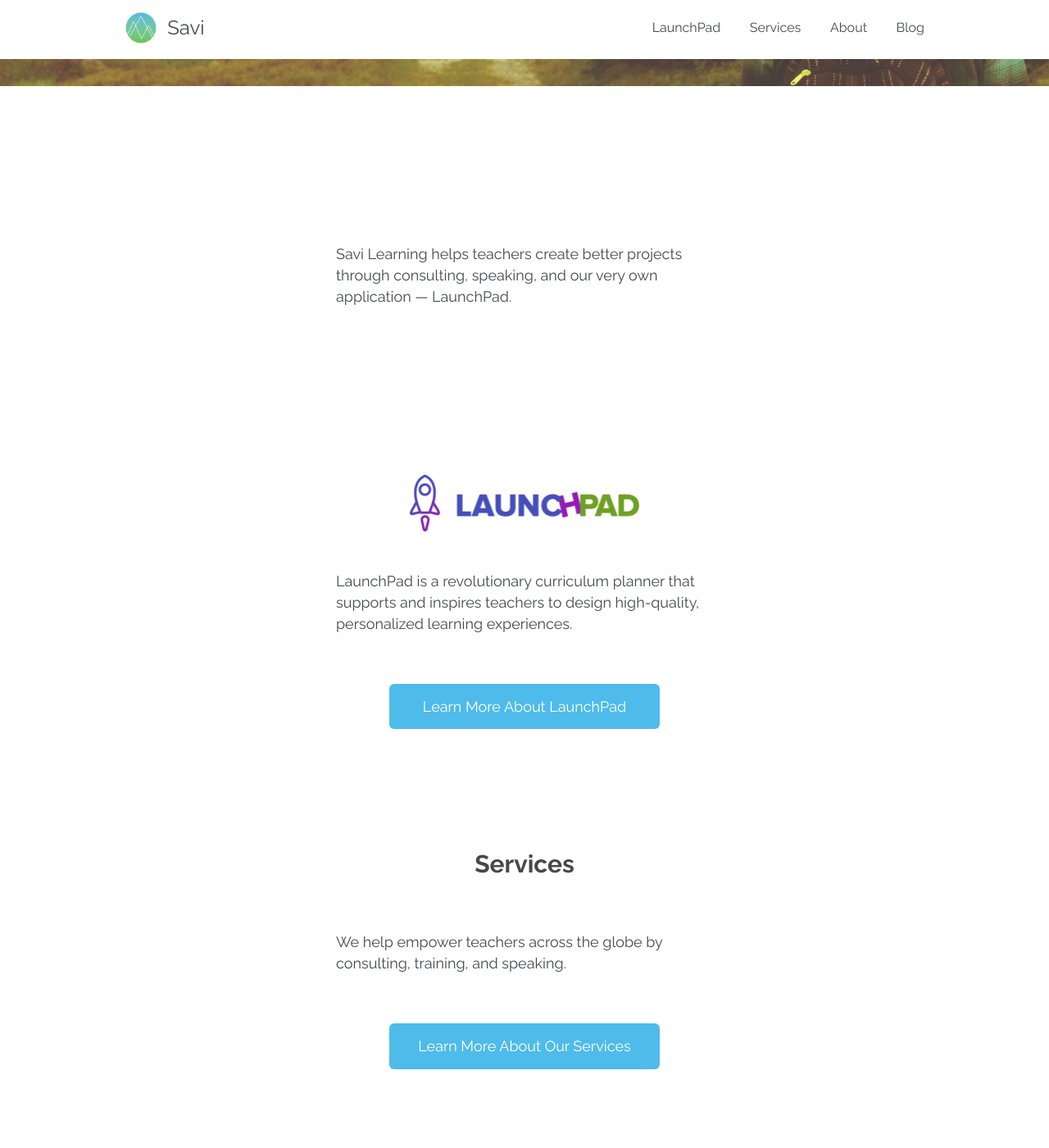
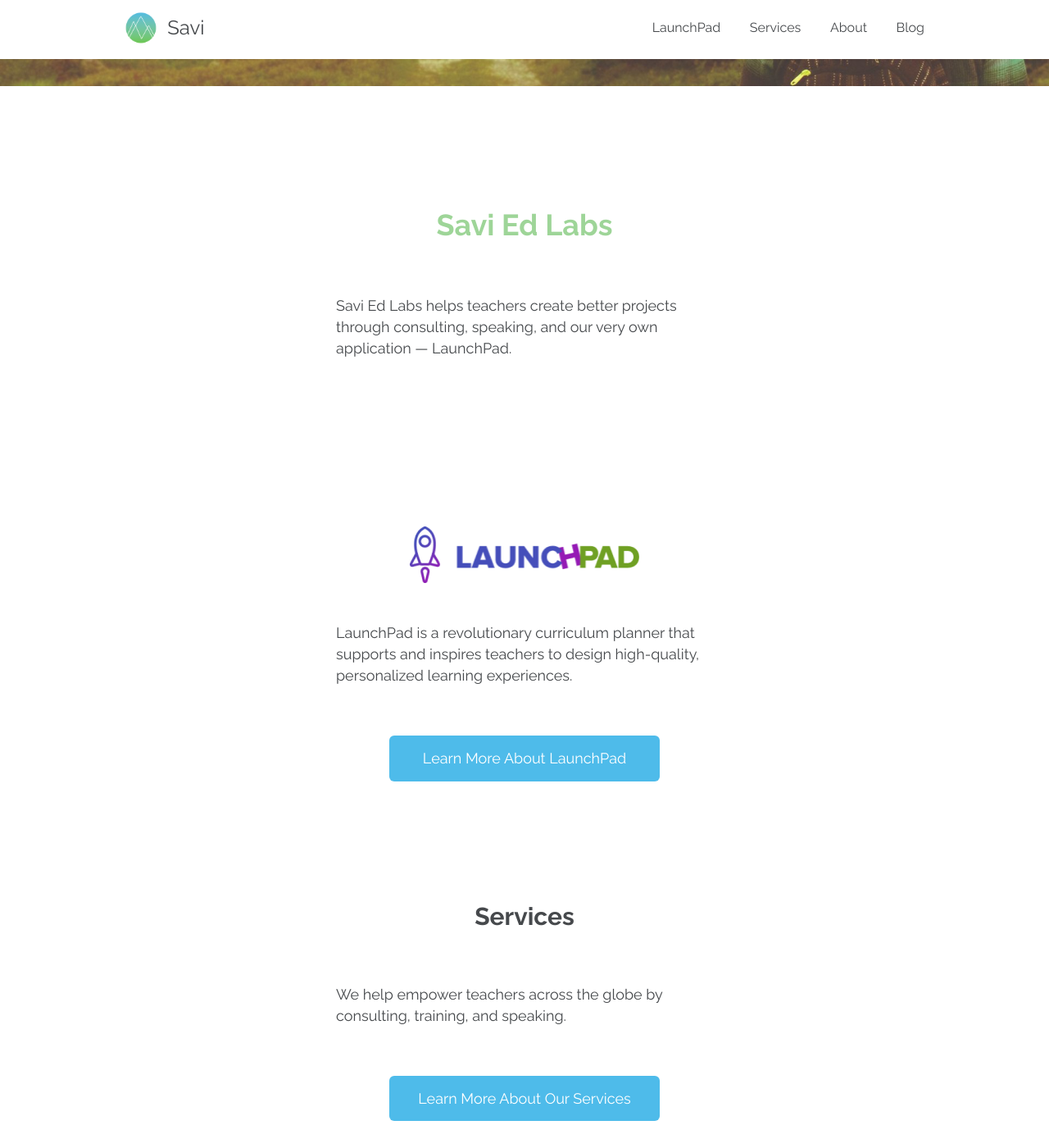
Before and after one commit to savilabs/savilabs.github.io, a Jekyll site: the page built from index.html, in a window 1280 px wide and 1400 px high, scrolled down 387 px. Shown: the whole window at 82% size. Built offline with Jekyll 4.4.1, drawn with Linux system fonts in a browser that asks for light colours; nearby versions of some CDN libraries.

Commit message:
Add accented "Savi Ed Labs" title to home page
This adds a Savi Ed Labs to the home paged based on feedback from Peter.
It is colored green, the accent color based on the style guide, to
distinguish it from the text below.

PT Story: [#136159475](https://www.pivotaltracker.com/story/show/136159475)

```diff
--- a/_sass/_base.scss
+++ b/_sass/_base.scss
@@ -225,6 +225,10 @@ blockquote {
   @extend %clearfix;
 }
 
+.accented {
+  color: $accent-color;
+}
+
 /**
 * Clearfix
 */
--- a/css/main.scss
+++ b/css/main.scss
@@ -19,6 +19,7 @@ $spacing-unit--large: $spacing-unit * 6;
 $text-color:       #46494C;
 $background-color: #FFFFFF;
 $brand-color:      #4EBBEA;
+$accent-color:     #9ED598;
 
 $grey-color:       #C5C3C6;
 $grey-color-light: rgba($grey-color, .5);
--- a/index.html
+++ b/index.html
@@ -9,8 +9,10 @@ layout: fw_page
 
 <div class="wrapper wrapper--tight">
   <div class='featured-section'>
+    <h1 class='accented'>Savi Ed Labs</h1>
+
     <p class='intro-text'>
-      Savi Learning helps teachers create better projects through
+      Savi Ed Labs helps teachers create better projects through
       consulting, speaking, and our very own application — LaunchPad.
     </p>
   </div>
```
